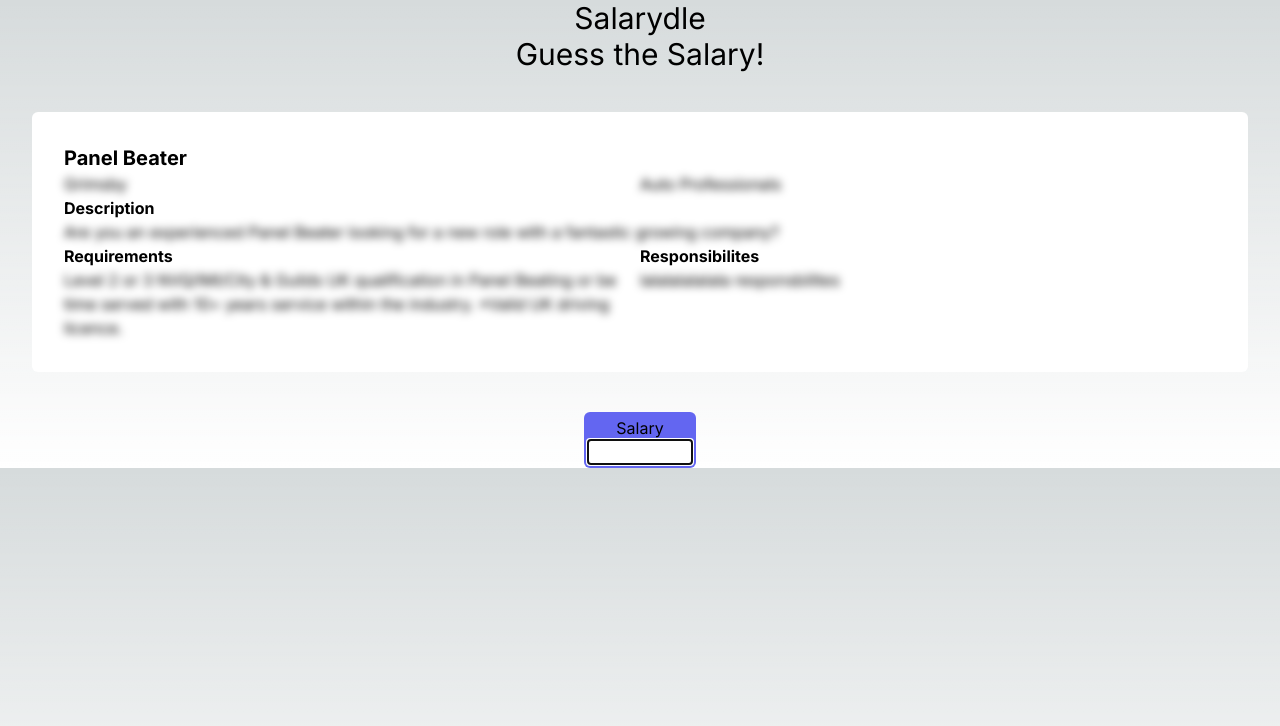
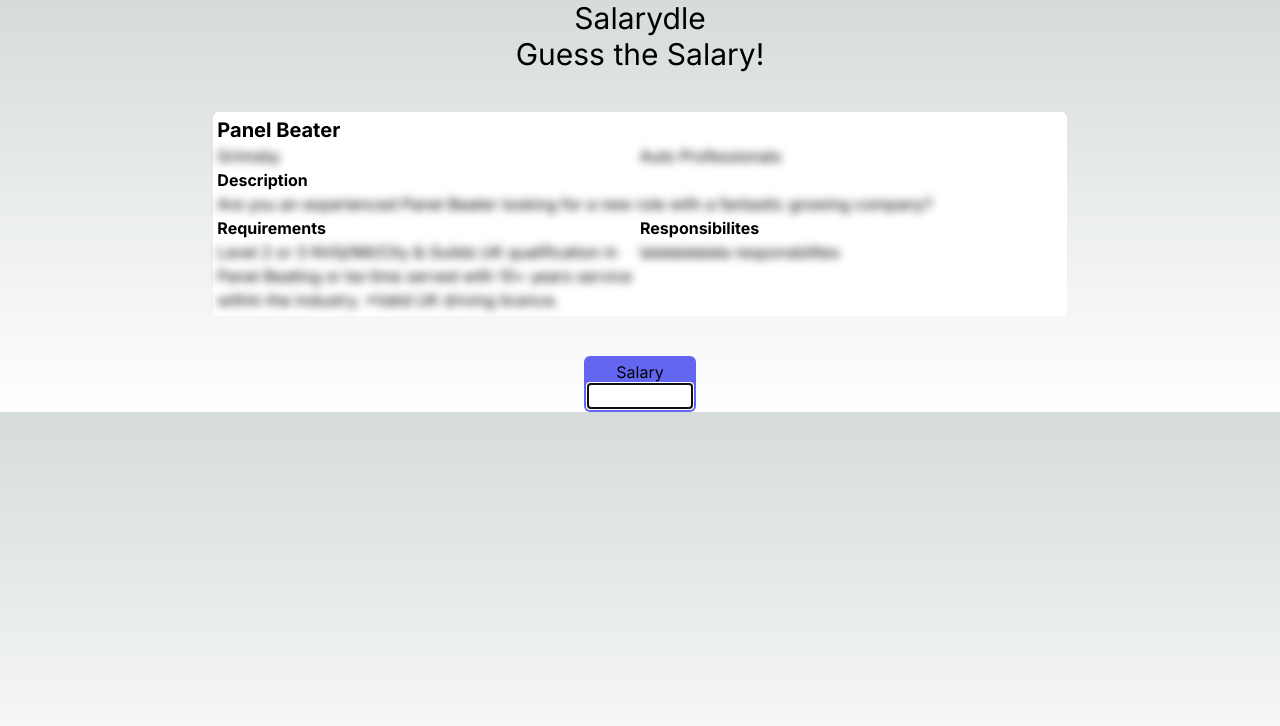
Before and after one commit to Joe-Fuller/salarydle, a Next.js app: page / in a window 1280 px wide. Shown: the top 726 px of the page. Built offline with nearby package versions, Linux system fonts and the light colour scheme.

Commit message:
center jobAd and half width

```diff
--- a/components/jobAd.js
+++ b/components/jobAd.js
@@ -1,6 +1,7 @@
 export default function JobAd({ job, guesses }) {
   return (
-    <div className="bg-white text-black p-8 rounded-md m-8">
+    <div className="flex justify-center text-black">
+      <div className="bg-white rounded-md p-1 w-8/12">
         <div className="text-xl font-bold">{job.title}</div>
         <div className="grid grid-cols-2">
           <p className={guesses.length < 1 ? "blur-sm" : ""}>{job.location}</p>
@@ -8,7 +9,9 @@ export default function JobAd({ job, guesses }) {
         </div>
         <div>
           <p className="font-bold">Description</p>
-        <p className={guesses.length < 3 ? "blur-sm" : ""}>{job.description}</p>
+          <p className={guesses.length < 3 ? "blur-sm" : ""}>
+            {job.description}
+          </p>
         </div>
         <div className="grid grid-cols-2">
           <div>
@@ -25,5 +28,6 @@ export default function JobAd({ job, guesses }) {
           </div>
         </div>
       </div>
+    </div>
   );
 }
```
Lines whose indentation alone changed are shown as unchanged.
